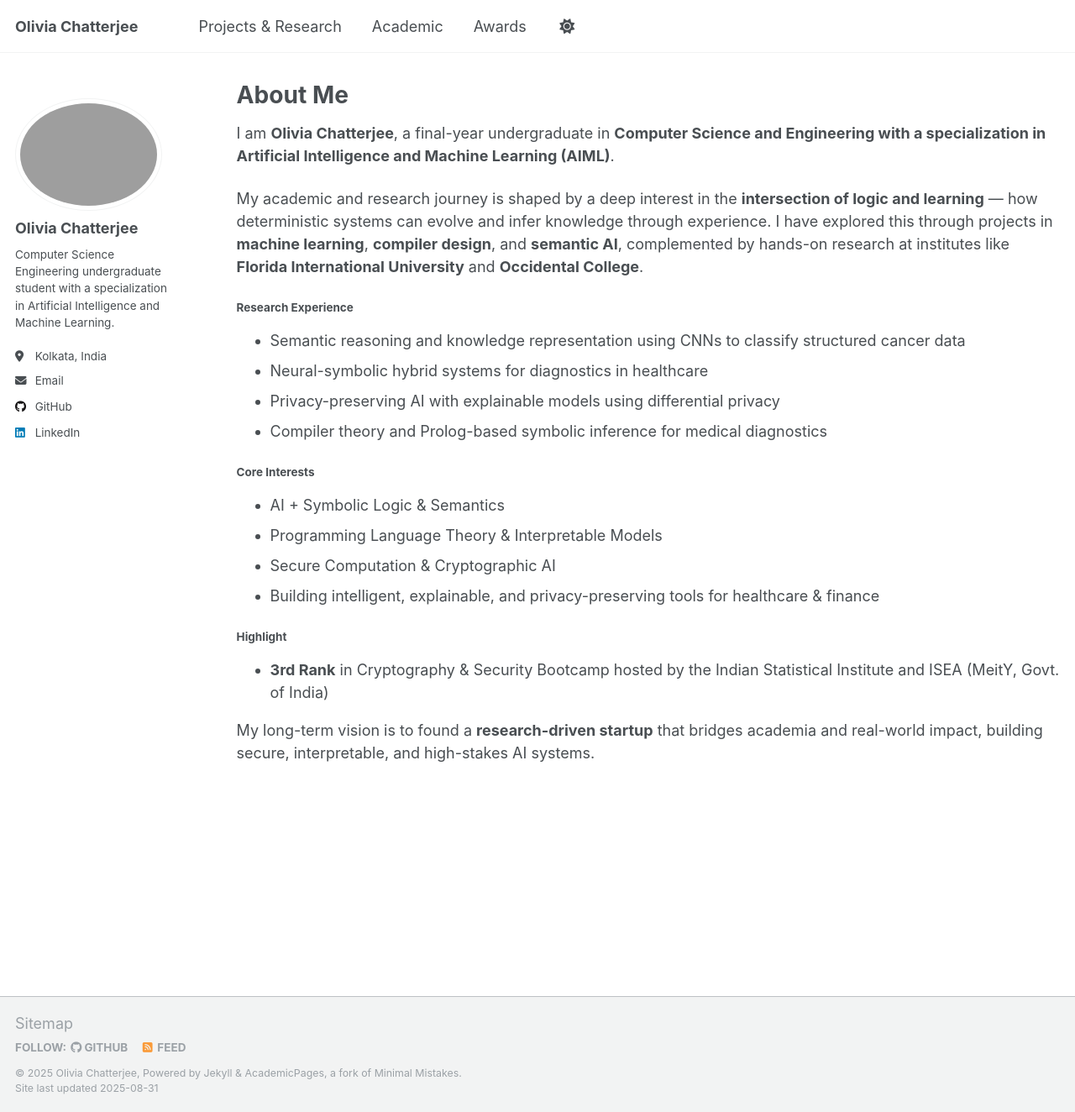
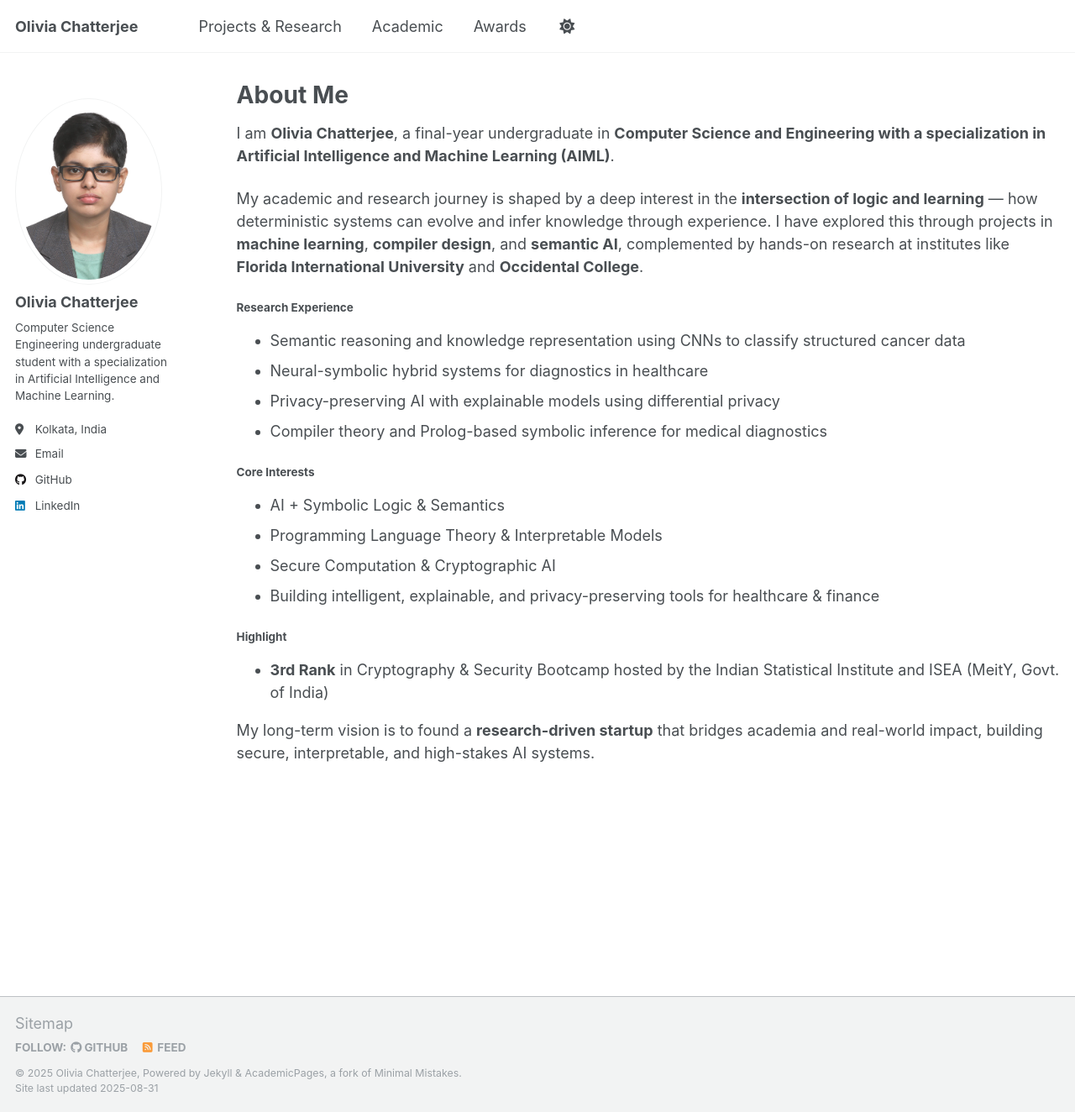
Before and after one commit to olivia-chatterjee/olivia-chatterjee.github.io, a Jekyll site: the page built from _pages/about.md, in a window 1280 px wide and 1324 px high. Shown: the whole window at 84% size. Built offline with Jekyll 4.4.1, drawn with Linux system fonts in a browser that asks for light colours; a script that is not in the unit is left out.

Commit message:
Update _config.yml

```diff
--- a/_config.yml
+++ b/_config.yml
@@ -22,7 +22,7 @@ repository               : "olivia-chatterjee/olivia-chatterjee.github.io"
 #               Additional customization can be done by editing /_includes/author-profile.html
 author:
   # Biographic information
-  avatar           : "profile.png"
+  avatar           : "Olivia.JPG"
   name             : "Olivia Chatterjee"
   pronouns         : # example: "she/her"
   bio              : "Computer Science Engineering undergraduate student with a specialization in Artificial Intelligence and Machine Learning."
```
